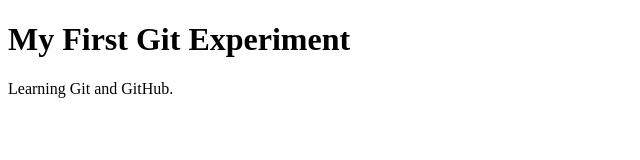
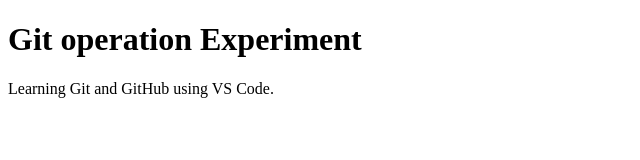
Before and after one commit to vamshikrishna-bv/exp-1, a plain HTML site: page index.html in a window 1280 px wide. Shown: the whole page, without its empty margins (0-640 px from the left). Drawn offline with Linux system fonts and the light colour scheme.

Commit message:
Update index page

```diff
--- a/index.html
+++ b/index.html
@@ -4,7 +4,7 @@
     <title>Git Experiment</title>
 </head>
 <body>
-    <h1>My First Git Experiment</h1>
-    <p>Learning Git and GitHub.</p>
+    <h1>Git operation Experiment</h1>
+    <p>Learning Git and GitHub using VS Code.</p>
 </body>
 </html>
```
